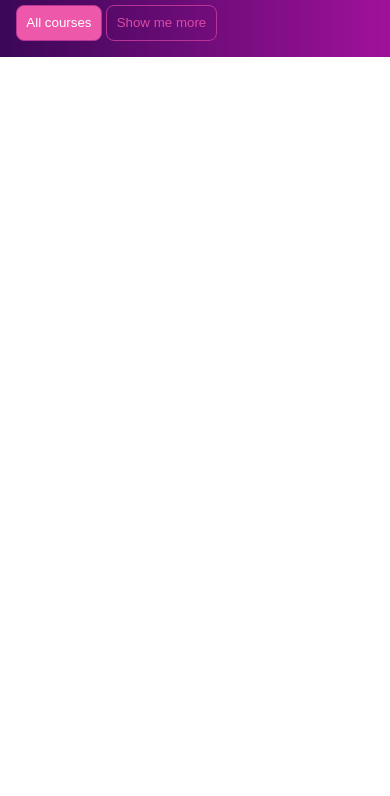
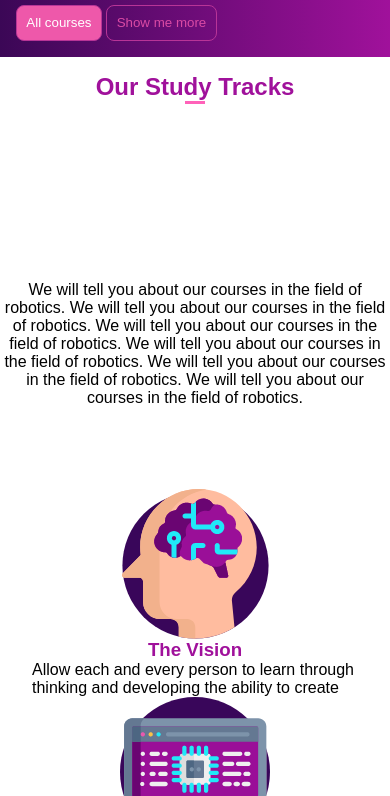
Before and after one commit to hiratab/techof-css-class-fs2024-09, a plain HTML site: page final-project/index.html in a window 390 px wide. Shown: the part 428-1224 px from the top of the page. Before the commit the page ends 844 px from the top, so only its background shows below. Drawn offline with Linux system fonts and the light colour scheme.

Commit message:
Aula 22-10

```diff
--- a/final-project/index.css
+++ b/final-project/index.css
@@ -53,6 +53,7 @@ nav ul li a {
 }
 
 .banner-image img {
+  width: 100%;
   max-width: 60vh;
 }
 @media screen and (max-width: 450px) {
@@ -76,11 +77,12 @@ nav ul li a {
 }
 
 .banner-text-buttons button {
-  background-color:  #ee58aa;
+  background-color: #ee58aa;
   color: white;
   padding: 0.7em;
   border: 0.1em solid #b83497;
   border-radius: 0.6em;
+  transition: background-color 0.5s;
 }
 
 .banner-text-buttons button:nth-last-child(1) {
@@ -88,19 +90,102 @@ nav ul li a {
   color: #da4aa4;
   padding: 0.7em;
   border: 0.1em solid #b83497;
+  transition: background-color 0.5s,
+              color 0.5s;
 }
 
 .banner-text-buttons button:hover {
   background-color: #ff62b9;
-  transition: background-color 0.5s;
 }
 
 .banner-text-buttons button:nth-last-child(1):hover {
   background-color: #ff62b9;
   color: white;
-  /* border: 1em solid #b83497; */
-  padding: 5em;
-  transition: background-color 0.5s,
-              color 0.5s,
-              padding 0.5s 1s;
 }
+
+.our-study-tracks-grid-container {
+  display: grid;
+  grid-template-columns: repeat(4, 1fr);
+  grid-template-rows: 1fr 1fr 3fr;
+  gap: 0.4em;
+  padding-top: 1em;
+}
+
+.our-study-tracks-title {
+  grid-column: 1 / 5;
+  text-align: center;
+  color: #a0119b;
+}
+
+.our-study-tracks-title div {
+  width: 5%;
+  margin: auto;
+  border-bottom: #ff62b9;
+  border-bottom-style: solid;
+  border-bottom-width: 0.2em;
+}
+
+.our-study-tracks-description {
+  grid-column: 1 / 5;
+  text-align: center;
+}
+
+.our-study-tracks-track {
+  margin-left: 2em;
+  margin-right: 2em;
+}
+
+.our-study-tracks-track-image {
+  display: flex;
+  justify-content: center;
+}
+
+.our-study-tracks-track-title {
+  text-align: center;
+  color: #a0119b;
+}
+
+.our-study-tracks-track-description {
+}
+
+.our-study-tracks-description p {
+  columns: 2;
+}
+
+
+@media screen and (max-width: 900px) {
+  .our-study-tracks-grid-container {
+    grid-template-columns: 1fr 1fr;
+    grid-template-rows: repeat(3, 1fr);
+    gap: 0em;
+  }
+
+  .our-study-tracks-title {
+    grid-column: 1 / 3;
+  }
+
+  .our-study-tracks-description {
+    grid-column: 1 / 3;
+  }
+}
+
+@media screen and (max-width: 500px) {
+  .our-study-tracks-grid-container {
+    grid-template-columns: 1fr;
+    grid-template-rows: repeat(6, 1fr);
+    gap: 0em;
+  }
+
+  .our-study-tracks-title {
+    grid-column: 1 / 2;
+  }
+
+  .our-study-tracks-description {
+    grid-column: 1 / 2;
+  }
+
+  .our-study-tracks-description p {
+    columns: 1;
+  }
+
+}
--- a/final-project/index.html
+++ b/final-project/index.html
@@ -39,8 +39,49 @@
         </div>
       </div>
   </header>
+
   <section>
+    <div class="our-study-tracks-grid-container">
+      <div class="our-study-tracks-title">
+        <h1>Our Study Tracks</h1>
+        <div></div>
+      </div>
+      <div class="our-study-tracks-description">
+        <p>We will tell you about our courses in the field of robotics. We will tell you about our courses in the field of robotics. We will tell you about our courses in the field of robotics. We will tell you about our courses in the field of robotics. We will tell you about our courses in the field of robotics. We will tell you about our courses in the field of robotics.</p>
+      </div>
 
+      <div class="our-study-tracks-track">
+        <div class="our-study-tracks-track-image">
+          <img src="./img/Icon1.png" alt="Vision Track Image"/>
+        </div>
+        <div class="our-study-tracks-track-title"><h3>The Vision</h3></div>
+        <div class="our-study-tracks-track-description">Allow each and every person to learn through thinking and developing the ability to create</div>
+      </div>
+
+      <div class="our-study-tracks-track">
+        <div class="our-study-tracks-track-image">
+          <img src="./img/Icon2.png" alt="Mission Track Image"/>
+        </div>
+        <div class="our-study-tracks-track-title"><h3>The Mission</h3></div>
+        <div class="our-study-tracks-track-description">Allow creators and product developers Physical to be one of the world leaders in</div>
+      </div>
+
+      <div class="our-study-tracks-track">
+        <div class="our-study-tracks-track-image">
+          <img src="./img/Icon3.png" alt="Suggest Track Image"/>
+        </div>
+        <div class="our-study-tracks-track-title"><h3>We Suggest</h3></div>
+        <div class="our-study-tracks-track-description">Allow creators and product developers Physical to be one of the world leaders in</div>
+      </div>
+
+      <div class="our-study-tracks-track">
+        <div class="our-study-tracks-track-image">
+          <img src="./img/Icon4.png" alt="Strive Track Image"/>
+        </div>
+        <div class="our-study-tracks-track-title"><h3>We Strive</h3></div>
+        <div class="our-study-tracks-track-description">Provide expertise that will help entrepreneurs, teachers, companies and associations.</div>
+      </div>
+    </div>
   </section>
 </body>
 
```
Also changed, not shown: final-project/img/Icon1.png (renamed from final-project/img/Icon 1.png), final-project/img/Icon2.png (renamed from final-project/img/Icon 2.png), final-project/img/Icon3.png (renamed from final-project/img/Icon 3.png), final-project/img/Icon4.png (renamed from final-project/img/Icon 4.png).
